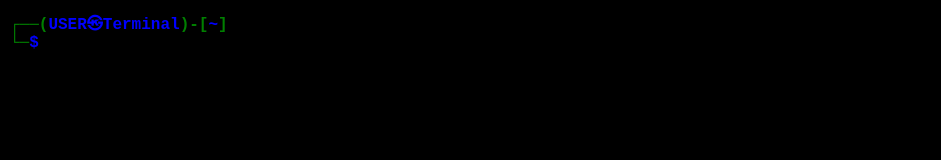
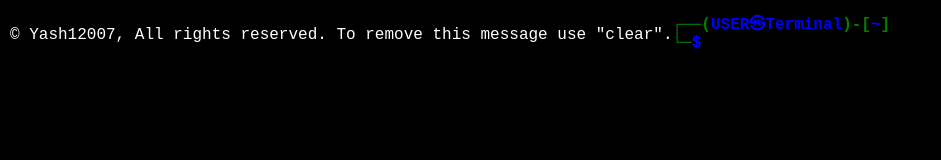
Before and after one commit to Yash12007/Terminal, a plain HTML site: page index.html in a window 1280 px wide. Shown: the whole page, without its empty margins (0-941 px from the left). Drawn offline with Linux system fonts and the light colour scheme.

Commit message:
Update index.html

```diff
--- a/index.html
+++ b/index.html
@@ -4,6 +4,7 @@
   <meta charset="UTF-8">
   <meta name="viewport" content="width=device-width, initial-scale=1.0">
   <title>Virtual Command Prompt</title>
+  <link rel="icon" href="https://icons.getbootstrap.com/assets/icons/box.svg">
   <style>
     body {
       font-family: 'Courier New', monospace;
@@ -39,6 +40,8 @@
   <div class="console">
     <div class="output"></div>
     <div class="input-container">
+      <p>&copy; Yash12007, All rights reserved. To remove this message use "clear".</p>
+      <br>
       <b class="prompt" style="color:green;">┌──(<b style="color:blue;">USER㉿Terminal</b>)-[<b style="color:blue;">~</b>]<br>└─<b style="color:blue;">$</b><input class="input" type="text" autofocus></b>
     </div>
   </div>
```
